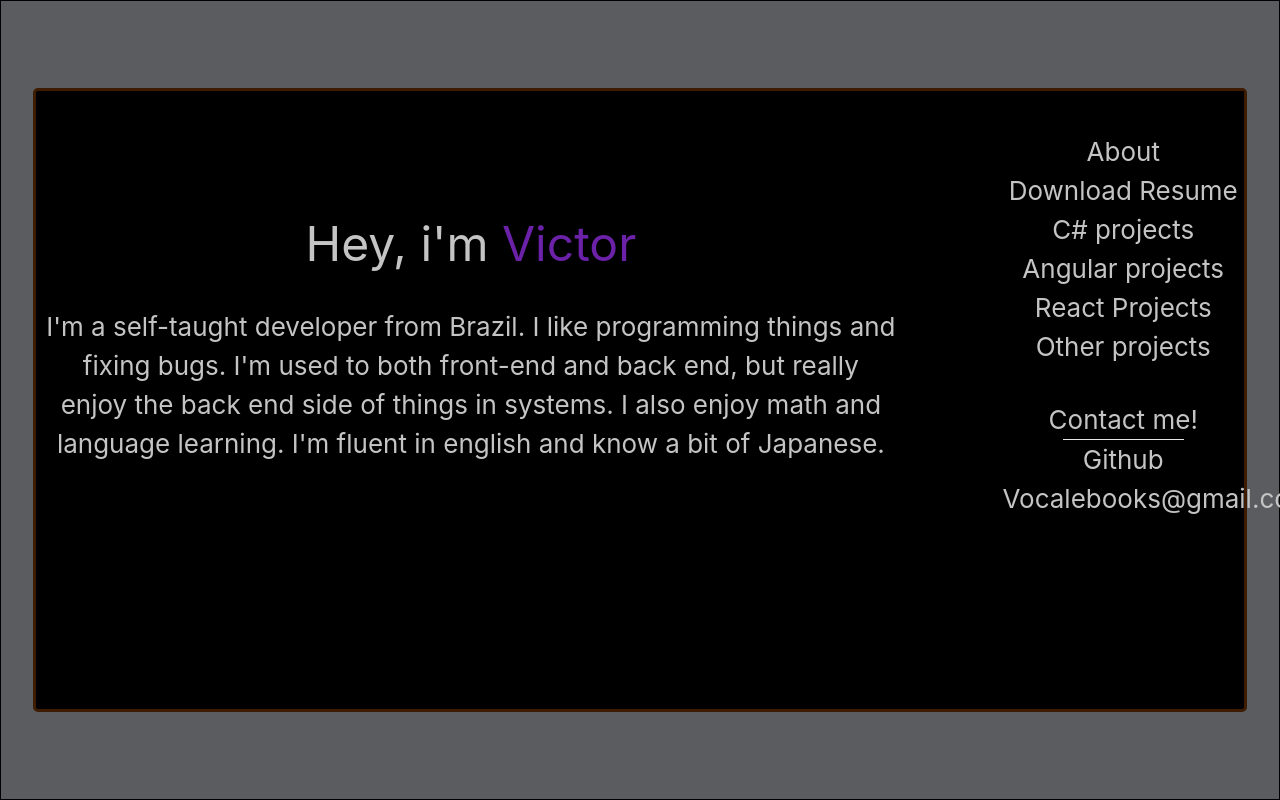
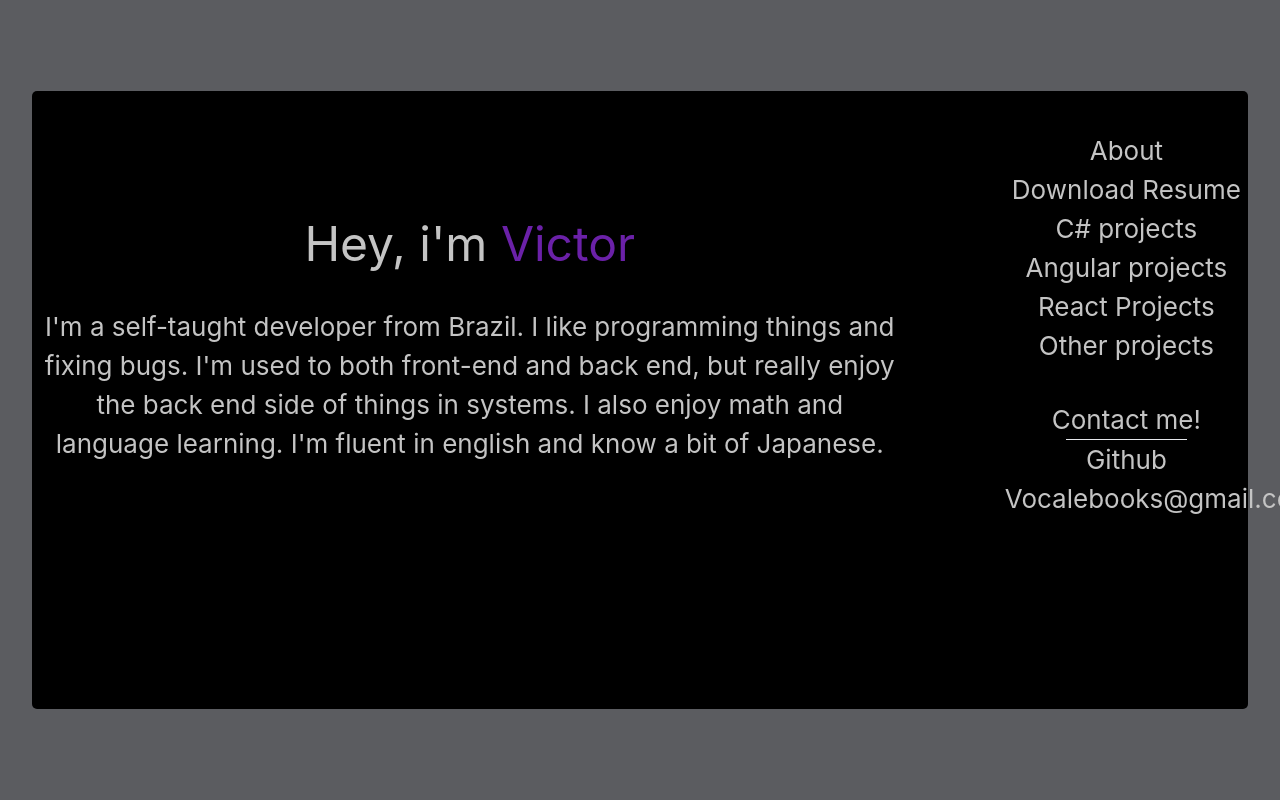
Before and after one commit to VocalNight/VocalNight.github.io, a React (Create React App) app: page / in a window 1280 px wide. Shown: the top 800 px of the page. Built offline with nearby package versions, Linux system fonts and the light colour scheme.

Commit message:
fixed css bugs

```diff
--- a/src/App.css
+++ b/src/App.css
@@ -15,7 +15,6 @@
 
 .mainGrid {
   display: grid;
-  border: 3px solid rgb(61, 28, 1);
   border-radius: 5px;
   width: 95%;
   grid-template-columns: 80% 20%;
@@ -28,13 +27,11 @@
   display: flex;
   align-items: center;
   justify-content: space-around;
-  border: 1px solid black;
 }
 
 .headerProjects {
   display: flex;
   flex-direction: column;
-
 }
 
 .ContactInfo {
@@ -81,7 +78,6 @@
   flex-direction: row;
   align-items: center;
   justify-content: center;
-  border: 1px solid black;
 }
 
 .headerDesc {
@@ -101,7 +97,6 @@
 }
 
 .headerProjects {
-  border: 1px solid black;
   font-size: calc(10px + 2vmin);
 
 }
```
